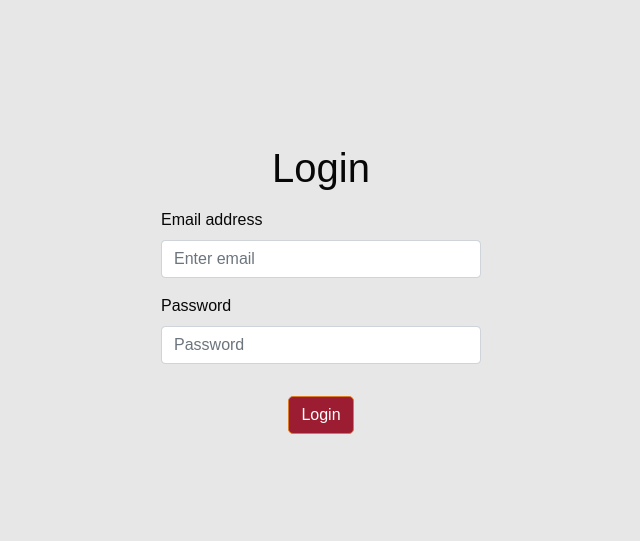
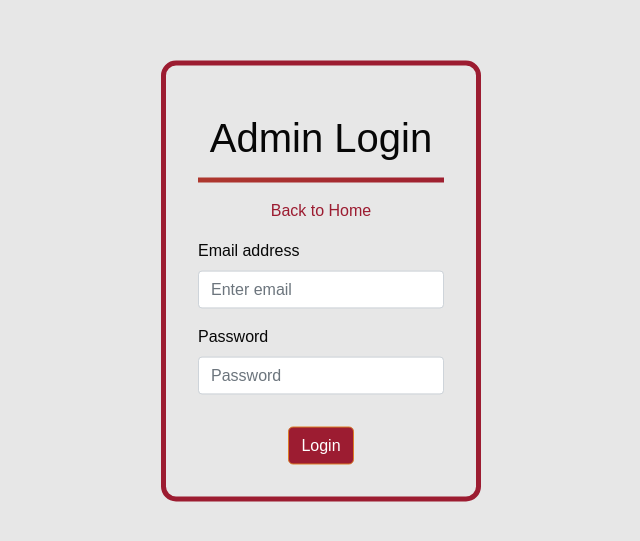
Before and after one commit to berriosa13/gas_website, a Next.js app: page /login in a window 1280 px wide. Shown: the part 119-660 px from the top of the page, without its empty margins (319-959 px from the left). Built offline with nearby package versions, Linux system fonts and the light colour scheme; no server answers; a web font is replaced by a local one.

Commit message:
redesigned login page and added toast notifications for error handling

```diff
--- a/pages/login.js
+++ b/pages/login.js
@@ -1,7 +1,11 @@
 import { useRouter } from 'next/router'
+import Link from "next/link"
 import React, { useState } from 'react'
 import { Button, Form } from 'react-bootstrap'
 import { useAuth } from '../contexts/AuthContext'
+import GradBar from "../components/GradBar"
+import { toast, ToastContainer, Zoom } from "react-toastify";
+import "react-toastify/dist/ReactToastify.css";
 import SubFooter from "../components/SubFooter"
 
 export default function Login() {
@@ -18,16 +22,29 @@ export default function Login() {
     console.log(user)
     try {
       await login(data.email, data.password)
-      router.push('/carDashboard')
+      toast.success("Login successful, loading dashboard");
+      setTimeout(() => {
+        router.push("/carDashboard");
+      }, 3000);
     } catch (err) {
-      console.log(err)
+      const errorMessage = err.message;
+      const errorCode = err.code;
+      console.log("Error during login: ",errorMessage, errorCode);
+      toast.error("Login Error -> " +errorCode);
     }
   }
 
   return (
     <>
+      <>
+        <ToastContainer draggable={false} transition={Zoom} autoClose={3000} />
+      </>
       <div className="login-background w-25 position-absolute top-50 start-50 translate-middle">
-        <h1 className="text-center my-3 ">Login</h1>
+        <h1 className="text-center my-3 ">
+         Admin Login
+        <div className="mt-3"><GradBar/></div>
+        </h1>
+        <div className="text-center mb-3"><Link href="/"><a>Back to Home</a></Link></div>
         <Form onSubmit={handleLogin}>
           <Form.Group className="mb-3" controlId="formBasicEmail">
             <Form.Label>Email address</Form.Label>
@@ -66,6 +83,15 @@ export default function Login() {
             </Button>
           </div>
         </Form>
+        <style jsx>{`
+            .login-background {
+
+              padding: 2rem;
+              border: 5px solid var(--main-color);
+              border-radius: 15px;
+            }
+
+      `   }</style>
       </div>
 
     </>
```
